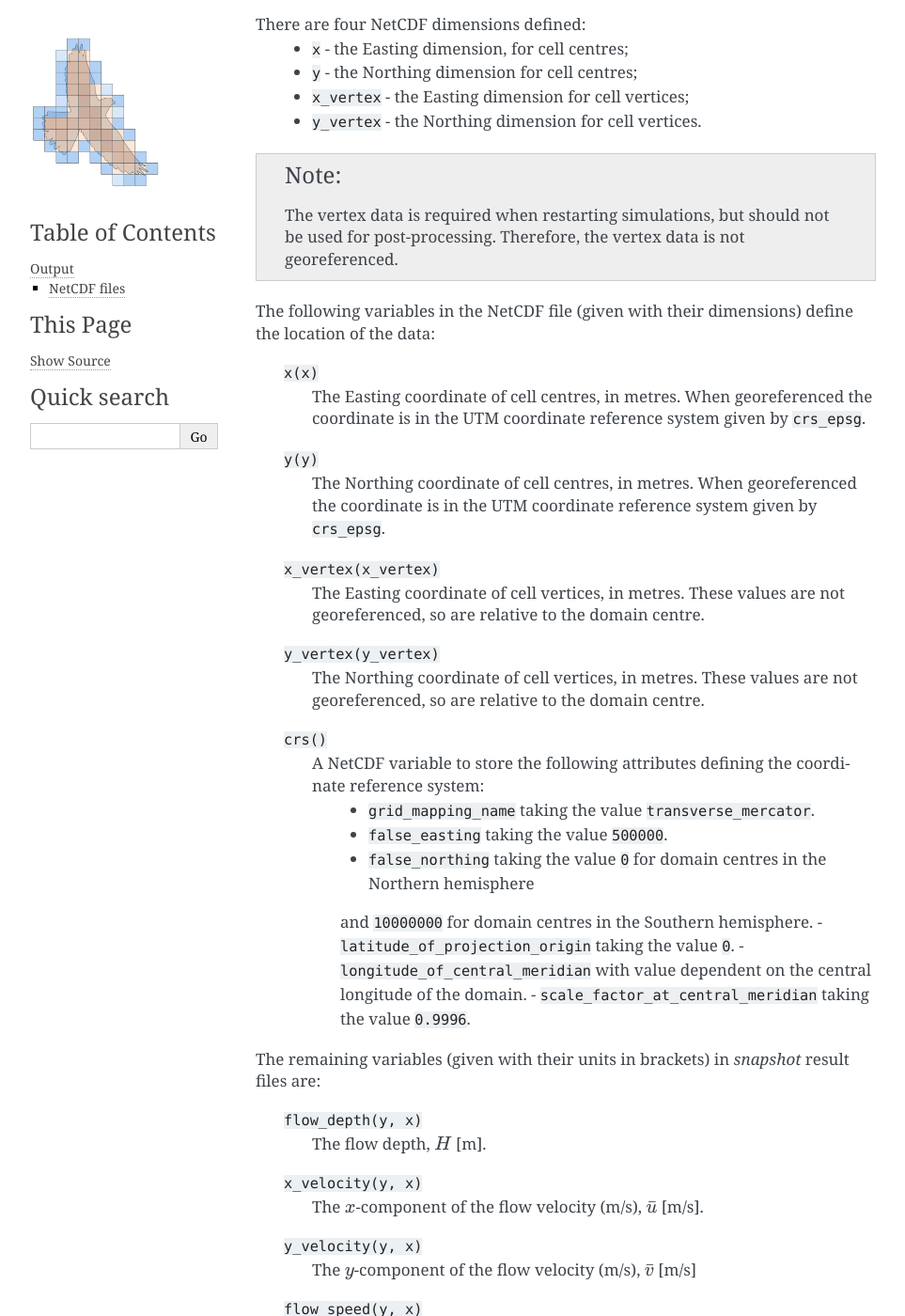
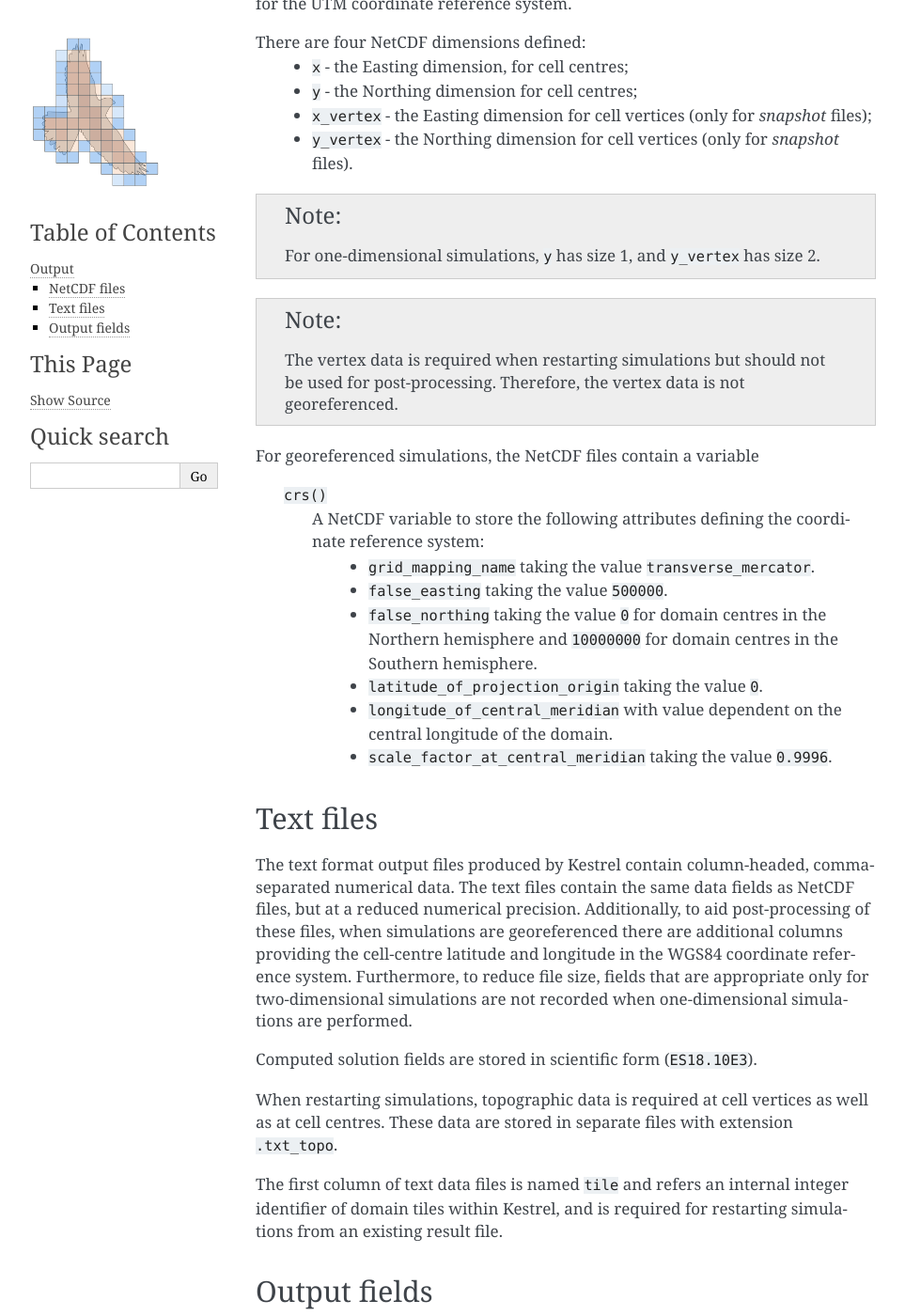
Before and after one commit to jakelangham/kestrel, a Sphinx documentation site: the page built from docs/source/output.rst, in a window 1280 px wide and 1400 px high, scrolled down 1124 px. Shown: the whole window at 94% size, without its empty margins (148-1111 px from the left). Built offline with Sphinx 7.4.7, drawn with Linux system fonts in a browser that asks for light colours; some of the changed text lies outside the part shown.

Commit message:
main output files documented

```diff
--- a/docs/source/output.rst
+++ b/docs/source/output.rst
@@ -8,14 +8,16 @@
 of quantities at locations within the flow domain.  There are two types
 of numerical results files:
 
-    - *snapshot* files that contain data produced by Kestrel at a single
-    point in time. The files have sequential numeric names, e.g.
-    :code:`000001.nc`, :code:`000002.nc`, ....  The snapshot file
-    :code:`000000.nc` contains any initial conditions of the flow.
+    * *snapshot* files that contain data produced by Kestrel at a single
+      point in time. The files have sequential numeric names, e.g.
+      :code:`000001.nc`, :code:`000002.nc`, .... The snapshot file
+      :code:`000000.nc` contains any initial conditions of the flow.
 
-    - *aggregated* files that contain data that summarize the flow up to
-    the point at which they are written.  The aggregated results file
-    update during the simulation.
+    * *aggregated* files that contain data that summarize the flow up to
+      the point at which they are written.  The aggregated results file
+      update during the simulation.  Aggregated results are stored in a single
+      file with the filename set using the optional input
+      :code:`maximums filename` with default value :code:`Maximums`.
 
 The numerical results are only stored in *active* regions of the domain,
 and therefore, the data volume in later snapshot files is larger than in
@@ -25,9 +27,11 @@
 The results files can be provided in two main formats: as plain text in
 column-headed comma-separated values (with a :code:`.txt` extension),
 or as NetCDF files (with a :code:`.nc` extension).  Here we first describe
-the output files in these two formats.  Additionally a RunInfo.txt file is
-created that summarizes the settings used in the model, and files related to the
-topographic data are created.  We describe these later.
+the output files in these two formats.  Additionally, Kestrel produces:
+
+    * a :code:`RunInfo.txt` file that summarizes the settings used in the model;
+    * a :code:`Volume.txt` file that summarizes the time series of volumes of material;
+    * files related to the topographic data are created.
 
 .. _output_netcdf:
 
@@ -38,11 +42,11 @@
 numerical precision than Kestrel's text file outputs, and are
 georeferenced when simulations use topographic data.  Therefore, NetCDF are our
 preferred format, but require a compatible NetCDF library for installation
-(see :ref:`installation`_) and post-processing tools that are able to read NetCDF
+(see :ref:`installation`) and post-processing tools that are able to read NetCDF
 files.  Many GIS software packages are capable of reading NetCDF, and packages are
 available in Julia, MatLab, Python, and other languages.
 
-Aggregated results are stored in the single :code:`Maximums.nc` file for NetCDF outputs.
+Computed solution fields are stored as Float64 variables.
 
 The NetCDF files contain global attributes that contain some of the important settings
 of the model.  These include the attribute :code:`time` that gives the simulated time,
@@ -52,104 +56,180 @@
 for the UTM coordinate reference system.
 
 There are four NetCDF dimensions defined:
-    - :code:`x` - the Easting dimension, for cell centres;
-    - :code:`y` - the Northing dimension for cell centres;
-    - :code:`x_vertex` - the Easting dimension for cell vertices;
-    - :code:`y_vertex` - the Northing dimension for cell vertices.
+    * :code:`x` - the Easting dimension, for cell centres;
+    * :code:`y` - the Northing dimension for cell centres;
+    * :code:`x_vertex` - the Easting dimension for cell vertices (only for *snapshot* files);
+    * :code:`y_vertex` - the Northing dimension for cell vertices (only for *snapshot* files).
 
 .. note::
 
-    The vertex data is required when restarting simulations, but should not be used for post-processing.
+    For one-dimensional simulations, :code:`y` has size 1, and :code:`y_vertex` has size 2.
+
+.. note::
+
+    The vertex data is required when restarting simulations but should not be used for post-processing.
     Therefore, the vertex data is not georeferenced.
 
-The following variables in the NetCDF file (given with their dimensions) define the location of the data:
-
-    :code:`x(x)`
-        The Easting coordinate of cell centres, in metres.
-        When georeferenced the coordinate is in the UTM coordinate reference system
-        given by :code:`crs_epsg`.
-
-
-    :code:`y(y)`
-        The Northing coordinate of cell centres, in metres.
-        When georeferenced the coordinate is in the UTM coordinate reference system
-        given by :code:`crs_epsg`.
-
-    :code:`x_vertex(x_vertex)`
-        The Easting coordinate of cell vertices, in metres.
-        These values are not georeferenced, so are relative to the domain centre.
-
-    :code:`y_vertex(y_vertex)`
-        The Northing coordinate of cell vertices, in metres.
-        These values are not georeferenced, so are relative to the domain centre.
+For georeferenced simulations, the NetCDF files contain a variable
 
     :code:`crs()`
         A NetCDF variable to store the following attributes defining the coordinate reference system:
             - :code:`grid_mapping_name` taking the value :code:`transverse_mercator`.
             - :code:`false_easting` taking the value :code:`500000`.
-            - :code:`false_northing` taking the value :code:`0` for domain centres in the Northern hemisphere
-            and :code:`10000000` for domain centres in the Southern hemisphere.
+            - :code:`false_northing` taking the value :code:`0` for domain centres in the Northern hemisphere and :code:`10000000` for domain centres in the Southern hemisphere.
             - :code:`latitude_of_projection_origin` taking the value :code:`0`.
             - :code:`longitude_of_central_meridian` with value dependent on the central longitude of the domain.
             - :code:`scale_factor_at_central_meridian` taking the value :code:`0.9996`.
 
+.. _output_txt:
 
-The remaining variables (given with their units in brackets) in *snapshot* result files are:
+Text files
+----------
 
-    :code:`flow_depth(y, x)`
+The text format output files produced by Kestrel contain column-headed, comma-separated numerical data.
+The text files contain the same data fields as NetCDF files, but at a reduced numerical precision.
+Additionally, to aid post-processing of these files, when simulations are georeferenced there are
+additional columns providing the cell-centre latitude and longitude in the WGS84 coordinate reference system.
+Furthermore, to reduce file size, fields that are appropriate only for two-dimensional simulations are not
+recorded when one-dimensional simulations are performed.
+
+Computed solution fields are stored in scientific form (:code:`ES18.10E3`).
+
+When restarting simulations, topographic data is required at cell vertices as well as at cell centres.  These data are
+stored in separate files with extension :code:`.txt_topo`.
+
+The first column of text data files is named :code:`tile` and refers an internal integer identifier of domain tiles
+within Kestrel, and is required for restarting simulations from an existing result file.
+
+.. _output_fields:
+
+Output fields
+-------------
+
+The *snapshot* and *aggregated* result files contain the following fields for location:
+
+    :code:`x`
+        The Easting coordinate of cell centres [m].
+
+        When georeferenced, the coordinate is in the UTM coordinate reference system
+        given by :code:`crs_epsg`.
+
+    :code:`y`
+        The Northing coordinate of cell centres [m].
+
+        When georeferenced the coordinate is in the UTM coordinate reference system
+        given by :code:`crs_epsg`.
+
+        For one-dimensional simulations :code:`y = 0` in NetCDF files and is absent
+        from text files.
+
+    :code:`x_vertex`
+        The Easting coordinate of cell vertices [m].
+
+        These values are not georeferenced, so are relative to the domain centre.
+
+        Only defined in NetCDF *snapshot* files.
+
+    :code:`y_vertex`
+        The Northing coordinate of cell vertices [m].
+
+        These values are not georeferenced, so are relative to the domain centre.
+
+        Only defined in NetCDF *snapshot* files.
+
+        For one-dimensional simulations :code:`y_vertex = -0.5, 0.5`.
+
+The *snapshot* files contain the following solution fields:
+
+    :code:`flow_depth`
         The flow depth, :math:`H` [m].
 
-    :code:`x_velocity(y, x)`
+    :code:`flow_speed`
+        The flow slope-aligned speed, :math:`\left|\mathbf{u}\right|` [m/s]
+
+    :code:`x_velocity`
         The :math:`x`-component of the flow velocity (m/s), :math:`\bar{u}` [m/s].
 
-    :code:`y_velocity(y, x)`
+    :code:`y_velocity`
         The :math:`y`-component of the flow velocity (m/s), :math:`\bar{v}` [m/s]
 
-    :code:`flow_speed(y, x)`
-        The flow speed, :math:`\sqrt{\bar{u}^{2} + \bar{v}^{2}}` [m/s]
+    :code:`density`
+        The density of the mixture, :math:`\bar{\rho}` [kg/m\ :sup:`3`\ ]
 
-    :code:`density(y, x)`
-        The density of the mixture, :math:`\bar{\rho}` [kg/m:superscript:`3`]
-
-    :code:`solids_fraction(y, x)`
+    :code:`solids_fraction`
         The volume fraction of solids in the mixture, :math:`\bar{\psi}` [*dimensionless*]
 
-    :code:`x_flux(y, x)`
-        The :math:`x`-component of the volumetric flux per unit area, :math:`H\bar{u}` [m:superscript:`3`/s]
+    :code:`x_flux`
+        The :math:`x`-component of the mass flux per unit area, :math:`\bar{\rho} H\bar{u}` [m\ :sup:`3`\ /s]
 
-    :code:`y_flux(y, x)`
-        The :math:`y`-component of the volumetric flux per unit area, :math:`H\bar{v}` [m:superscript:`3`/s]
+    :code:`y_flux`
+        The :math:`y`-component of the volumetric flux per unit area, :math:`\bar{\rho} H\bar{v}` [m\ :sup:`3`\ /s]
 
-    :code:`Hnpsi(y, x)`
+    :code:`Hnpsi`
         The volume of solids per unit area, :math:`H\bar{\psi}` [m]
 
-    :code:`base_elevation(y, x)`
+    :code:`base_elevation`
         The initial topographic elevation, :math:`b_{0} = b(x,y,0)` [m]
 
-    :code:`elevation_change(y, x)`
+    :code:`elevation_change`
         The change in topographic elevation, :math:`\delta b_{t} = b(x,y,t) - b(x,y,0)` [m]
 
-    :code:`x_slope(y, x)`
+    :code:`x_slope`
         The topographic slope along the :math:`x` coordinate, :math:`\partial b/\partial x` [*dimensionless*]
 
-    :code:`y_slope(y, x)`
+    :code:`y_slope`
         The topographic slope along the :math:`y` coordinate, :math:`\partial b/\partial y` [*dimensionless*]
 
-    :code:`B0_vertex(y_vertex, x_vertex)`
+    :code:`B0_vertex`
         The initial topographic elevation at cell vertices, :math:`b_{0} = b(x,y,0)` [m]
         This data is required when restarting simulations, but should not be used for post-processing.
         It is not georeferenced.
+        Stored in :code:`.txt_topo` file for text output.
 
-    :code:`Bt_vertex(y_vertex, x_vertex)`
+    :code:`Bt_vertex`
         The change in topographic elevation at cell vertices, :math:`\delta b_{t} = b(x,y,t) - b(x,y,0)` [m]
         This data is required when restarting simulations, but should not be used for post-processing.
         It is not georeferenced.
+        Stored in :code:`.txt_topo` file for text output.
 
-    :code:`w(y, x)`
+    :code:`w`
         The conserved quantity :math:`w = H/\gamma + b` that is computed in the model.
         This is required for restarting simulations but should not be used for post-processing.
 
+The *aggregated* result files contain the following solution fields:
 
+    :code:`max_depth`
+        The maximum flow depth that has occurred in each cell of the domain [m].
+
+    :code:`t_max_depth`
+        The time at which the maximum flow depth occurred in each cell of the domain [s].
+
+    :code:`max_speed`
+        The maximum flow speed that has occurred in each cell of the domain [m/s].
+
+    :code:`t_max_speed`
+        The time at which the maximum flow depth occurred in each cell of the domain [s].
+
+    :code:`max_erosion`
+        The maximum depth of erosion that has occurred in each cell of the domain [m].
+
+    :code:`t_max_erosion`
+        The time at which the maximum depth of erosion occurred in each cell of the domain [s].
+
+    :code:`max_deposit`
+        The maximum depth of deposition that has occurred in each cell of the domain [m].
+
+    :code:`t_max_deposit`
+        The time at which the maximum depth of deposition occurred in each cell of the domain [s].
+
+    :code:`max_solids_frac`
+        The maximum solids volume fraction that has occurred in each cell of the domain [*dimensionless*].
+
+    :code:`t_max_solids_frac`
+        The time at which the maximum volume fraction occurred in each cell of the domain [s].
+
+    :code:`inundation_time`
+        The time at which flow material first reaches each cell of the domain [s].
 
 .. warning::
-    TODO
+    TODO Volume.txt and RunInfo.txt
```
